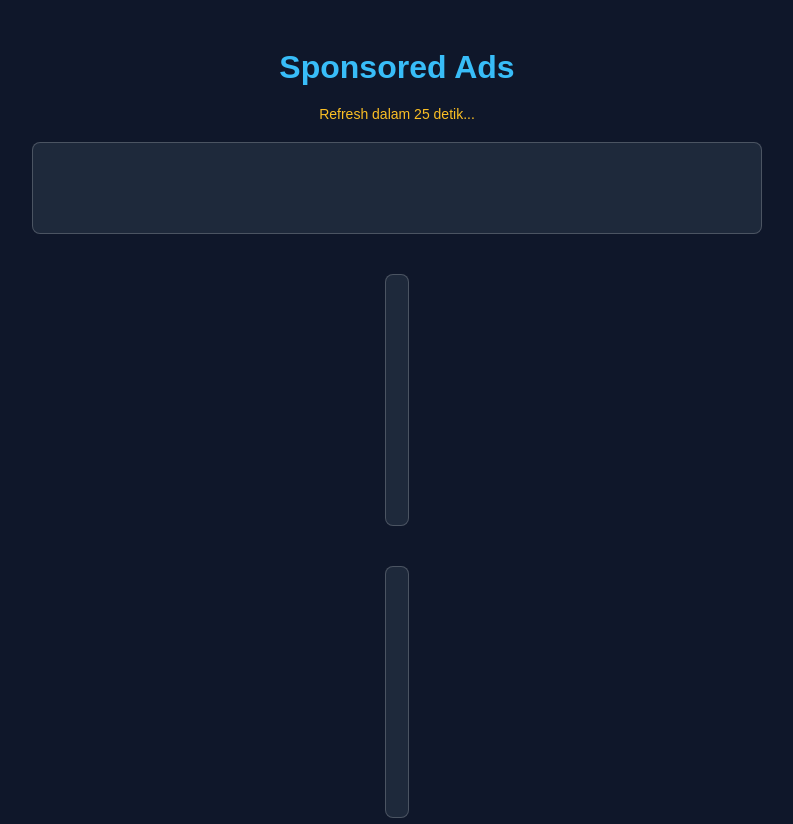
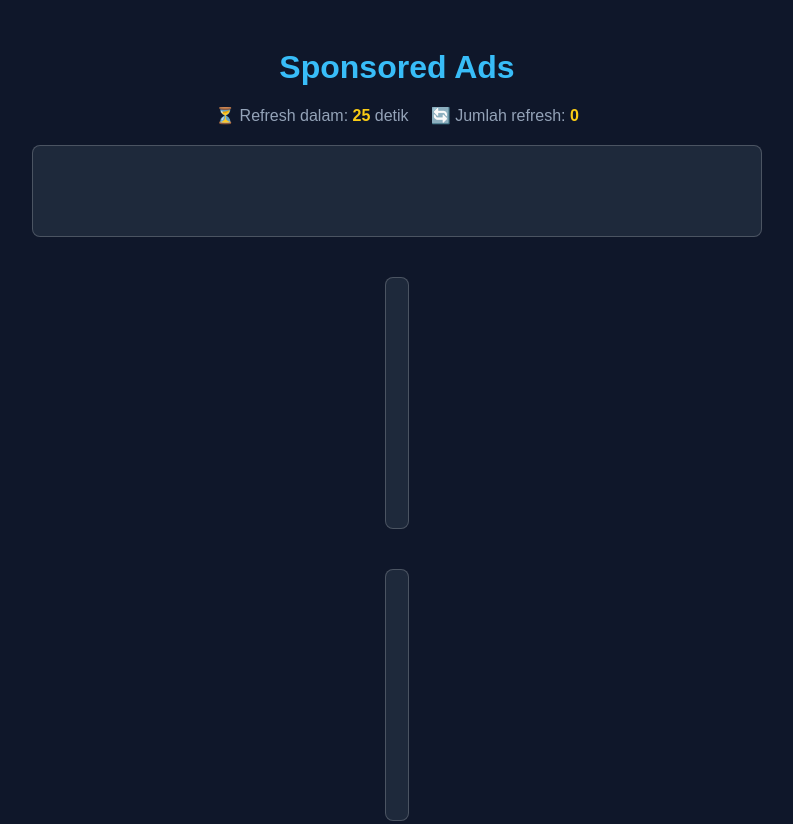
Before and after one commit to RizkySanDex/Monetag-Ads, a plain HTML site: page index.html in a window 1280 px wide. Shown: the top 824 px of the page, without its empty margins (243-1036 px from the left). Drawn offline with Linux system fonts and the light colour scheme.

Commit message:
Add files via upload

```diff
--- a/index.html
+++ b/index.html
@@ -13,13 +13,11 @@
       flex-direction: column;
       align-items: center;
       padding: 20px;
+      text-align: center;
     }
     h1 { color: #38bdf8; margin-bottom: 10px; }
-    #timer {
-      margin: 10px 0;
-      font-size: 14px;
-      color: #fbbf24;
-    }
+    .status { margin: 10px 0; color:#94a3b8; }
+    .status span { color:#facc15; font-weight:bold; }
     .banner {
       background: #1e293b;
       border: 1px solid rgba(255,255,255,0.2);
@@ -37,7 +35,12 @@
 </head>
 <body>
   <h1>Sponsored Ads</h1>
-  <div id="timer">Refresh dalam 30 detik...</div>
+
+  <!-- Status: countdown + refresh count -->
+  <div class="status">
+    ⏳ Refresh dalam: <span id="countdown">30</span> detik &nbsp; &nbsp;
+    🔄 Jumlah refresh: <span id="refreshCount">0</span>
+  </div>
 
   <!-- Banner 728x90 (Adsterra) -->
   <div class="banner leaderboard">
@@ -95,23 +98,45 @@
     <script type="text/javascript" src="//www.highperformanceformat.com/a443559ffdea6367477176b606afde09/invoke.js"></script>
   </div>
 
-  <!-- Monetag Banner -->
+  <!-- Monetag Banner (direct script; placed outside any injected innerHTML) -->
   <div class="banner rectangle">
+    <!-- Monetag banner script: may remain empty if no inventory, that's normal -->
     <script src="https://fpyf8.com/88/tag.min.js" data-zone="169309" async data-cfasync="false"></script>
   </div>
 
-  <!-- Monetag Vignette Ads -->
-  <script>(function(s){s.dataset.zone='9748151',s.src='https://groleegni.net/vignette.min.js'})([document.documentElement,document.body].filter(Boolean).pop().appendChild(document.createElement('script')))</script>
+  <!-- Monetag Vignette (keep) -->
+  <script>
+    (function(s){
+      s.dataset.zone='9748151';
+      s.src='https://groleegni.net/vignette.min.js';
+    })([document.documentElement, document.body].filter(Boolean).pop().appendChild(document.createElement('script')))
+  </script>
 
-  <!-- Countdown + Auto Refresh -->
+  <!-- Countdown + refresh counter stored in localStorage -->
   <script>
+    // load saved count
+    let refreshCount = parseInt(localStorage.getItem('adRefreshCount')) || 0;
+    const refreshEl = document.getElementById('refreshCount');
+    const countdownEl = document.getElementById('countdown');
+
     let countdown = 30;
-    setInterval(() => {
+    function updateDisplay(){
+      countdownEl.textContent = countdown;
+      refreshEl.textContent = refreshCount;
+    }
+    updateDisplay();
+
+    const interval = setInterval(() => {
       countdown--;
-      document.getElementById("timer").innerText = "Refresh dalam " + countdown + " detik...";
       if (countdown <= 0) {
-        location.reload(); // reload halaman
+        // increment counter and persist
+        refreshCount++;
+        localStorage.setItem('adRefreshCount', refreshCount);
+        // reload page to refresh all scripts safely
+        location.reload();
+        return; // page will reload
       }
+      updateDisplay();
     }, 1000);
   </script>
 </body>
```
